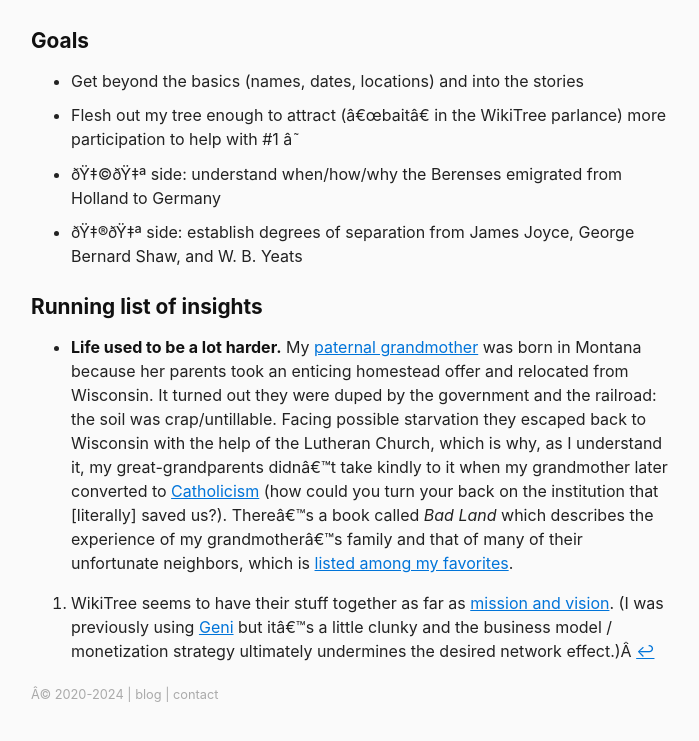
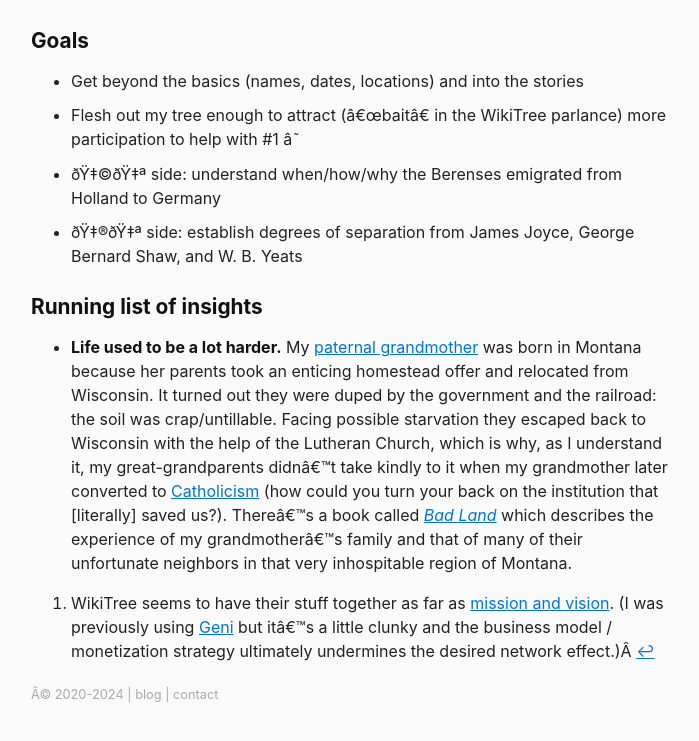
Before and after one commit to berensp/berensp.github.io, a Jekyll site: the page built from pages/ancestry.md, in a window 1280 px wide, cut to the strip 338-1083 px from the top of the page. Shown: the top 741 px of the strip, without its empty margins (289-988 px from the left). Built offline with Jekyll 4.4.1, drawn with Linux system fonts in a browser that asks for light colours; a script that is not in the unit is left out.

Commit message:
Update ancestry.md

```diff
--- a/pages/ancestry.md
+++ b/pages/ancestry.md
@@ -19,4 +19,4 @@ Family history has alway been a fascination, so I'm now trying to build out <a h
 - 🇮🇪 side: establish degrees of separation from James Joyce, George Bernard Shaw, and W. B. Yeats
 
 ## Running list of insights
-- **Life used to be a lot harder.** My <a href="https://www.wikitree.com/wiki/Miessner-9" target="_blank">paternal grandmother</a> was born in Montana because her parents took an enticing homestead offer and relocated from Wisconsin. It turned out they were duped by the government and the railroad: the soil was crap/untillable. Facing possible starvation they escaped back to Wisconsin with the help of the Lutheran Church, which is why, as I understand it, my great-grandparents didn't take kindly to it when my grandmother later converted to [Catholicism](/catholic/) (how could you turn your back on the institution that [literally] saved us?). There's a book called *Bad Land* which describes the experience of my grandmother's family and that of many of their unfortunate neighbors, which is [listed among my favorites](/books/).
+- **Life used to be a lot harder.** My <a href="https://www.wikitree.com/wiki/Miessner-9" target="_blank">paternal grandmother</a> was born in Montana because her parents took an enticing homestead offer and relocated from Wisconsin. It turned out they were duped by the government and the railroad: the soil was crap/untillable. Facing possible starvation they escaped back to Wisconsin with the help of the Lutheran Church, which is why, as I understand it, my great-grandparents didn't take kindly to it when my grandmother later converted to [Catholicism](/catholic/) (how could you turn your back on the institution that [literally] saved us?). There's a book called [*Bad Land*](/book-reviews/bad-land/) which describes the experience of my grandmother's family and that of many of their unfortunate neighbors in that very inhospitable region of Montana.
```
